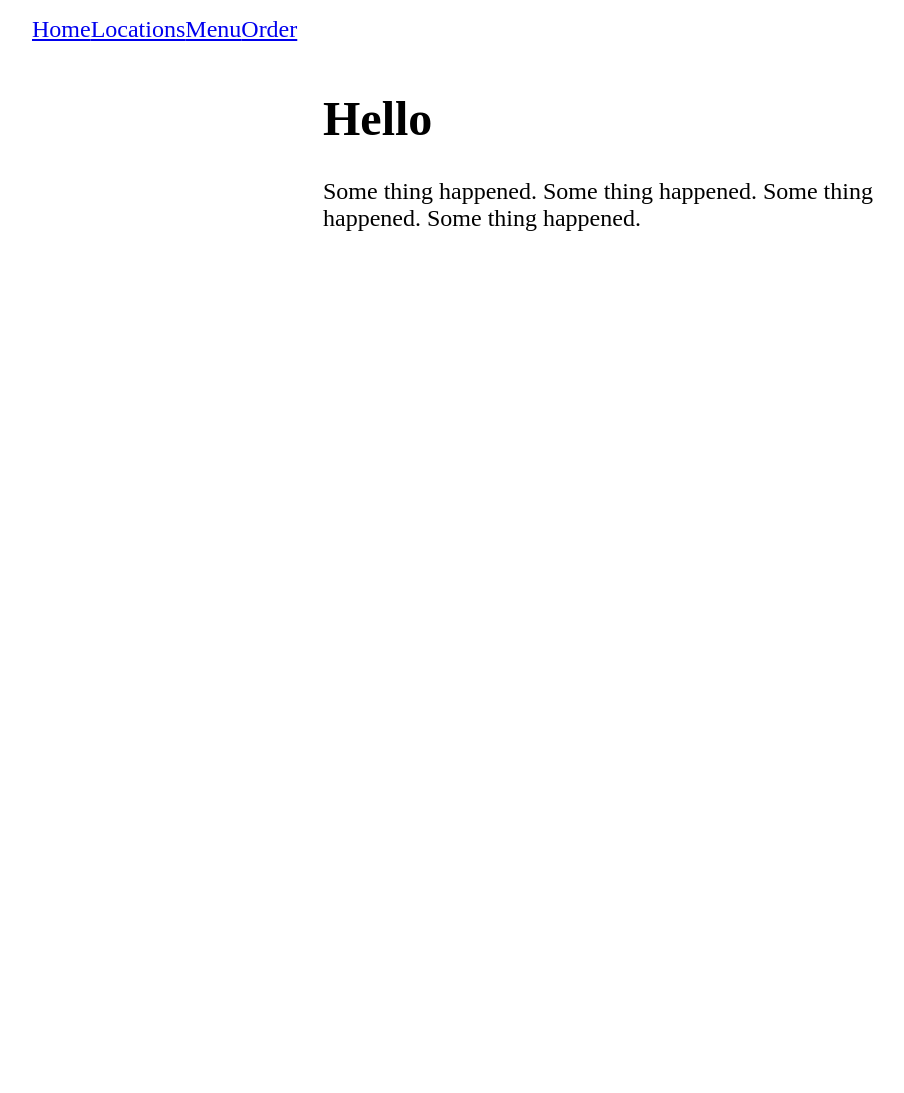
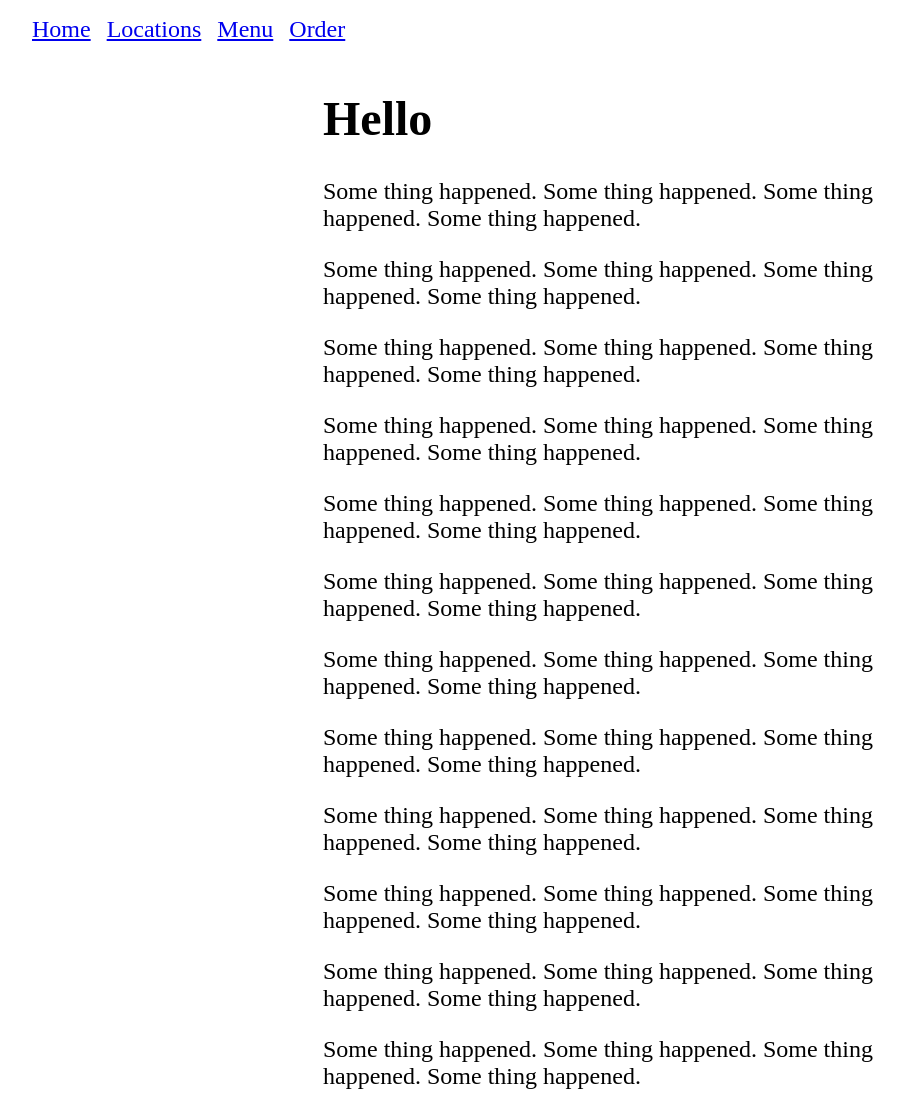
Before and after one commit to jb-0/restaurant, a Gatsby site: page / in a window 1280 px wide. Shown: the whole page, without its empty margins (8-912 px from the left). Before the commit the page ends 800 px from the top, so only its background shows below. Built offline with nearby package versions, Linux system fonts and the light colour scheme; Gatsby itself is replaced by a stand-in of ours; a web font is replaced by a local one.

Commit message:
Implemented css modules for Nav and Layout

```diff
--- a/src/components/common/Layout.jsx
+++ b/src/components/common/Layout.jsx
@@ -1,12 +1,13 @@
 import React from 'react'
 import Nav from './Nav'
 import { Link } from 'gatsby'
+import layoutStyles from './Layout.module.css'
 
 export default function Layout({ children }) {
   return (
     <>
       <Nav />
-      <div style={{ margin: `3rem auto`, maxWidth: 650, padding: `0 1rem` }}>
+      <div className={layoutStyles.bodyContainer}>
         {children}
       </div>
     </>
--- /dev/null
+++ b/src/components/common/Layout.module.css
@@ -0,0 +1,5 @@
+.bodyContainer {
+  margin: 3rem auto;
+  max-width: 650px;
+  padding: 0 1rem;
+}
--- a/src/components/common/Nav.jsx
+++ b/src/components/common/Nav.jsx
@@ -1,14 +1,15 @@
 import React from 'react'
 import { Link } from 'gatsby'
+import navStyles from './Nav.module.css';
 
 export default function Nav() {
   return (
     <nav>
       <ul>
-        <Link to="/">Home</Link>
-        <Link to="/about/">Locations</Link>
-        <Link to="/contact/">Menu</Link>
-        <Link to="/contact/">Order</Link>
+        <Link className={navStyles.navLink} to="/">Home</Link>
+        <Link className={navStyles.navLink} to="/about/">Locations</Link>
+        <Link className={navStyles.navLink} to="/contact/">Menu</Link>
+        <Link className={navStyles.navLink} to="/contact/">Order</Link>
       </ul>
     </nav>
   )
--- /dev/null
+++ b/src/components/common/Nav.module.css
@@ -0,0 +1,4 @@
+.navLink {
+  display: inline-block;
+  margin-right: 1rem;
+}
--- a/src/pages/index.js
+++ b/src/pages/index.js
@@ -9,6 +9,51 @@ const IndexPage = () => {
         Some thing happened. Some thing happened. Some thing happened. Some
         thing happened.
       </p>
+      <p>
+        Some thing happened. Some thing happened. Some thing happened. Some
+        thing happened.
+      </p>
+      <p>
+        Some thing happened. Some thing happened. Some thing happened. Some
+        thing happened.
+      </p>
+      <p>
+        Some thing happened. Some thing happened. Some thing happened. Some
+        thing happened.
+      </p>
+      <p>
+        Some thing happened. Some thing happened. Some thing happened. Some
+        thing happened.
+      </p>
+      <p>
+        Some thing happened. Some thing happened. Some thing happened. Some
+        thing happened.
+      </p>
+      <p>
+        Some thing happened. Some thing happened. Some thing happened. Some
+        thing happened.
+      </p>
+      <p>
+        Some thing happened. Some thing happened. Some thing happened. Some
+        thing happened.
+      </p>
+      <p>
+        Some thing happened. Some thing happened. Some thing happened. Some
+        thing happened.
+      </p>
+      <p>
+        Some thing happened. Some thing happened. Some thing happened. Some
+        thing happened.
+      </p>
+      <p>
+        Some thing happened. Some thing happened. Some thing happened. Some
+        thing happened.
+      </p>
+      <p>
+        Some thing happened. Some thing happened. Some thing happened. Some
+        thing happened.
+      </p>
+
     </Layout>
   )
 }
```
